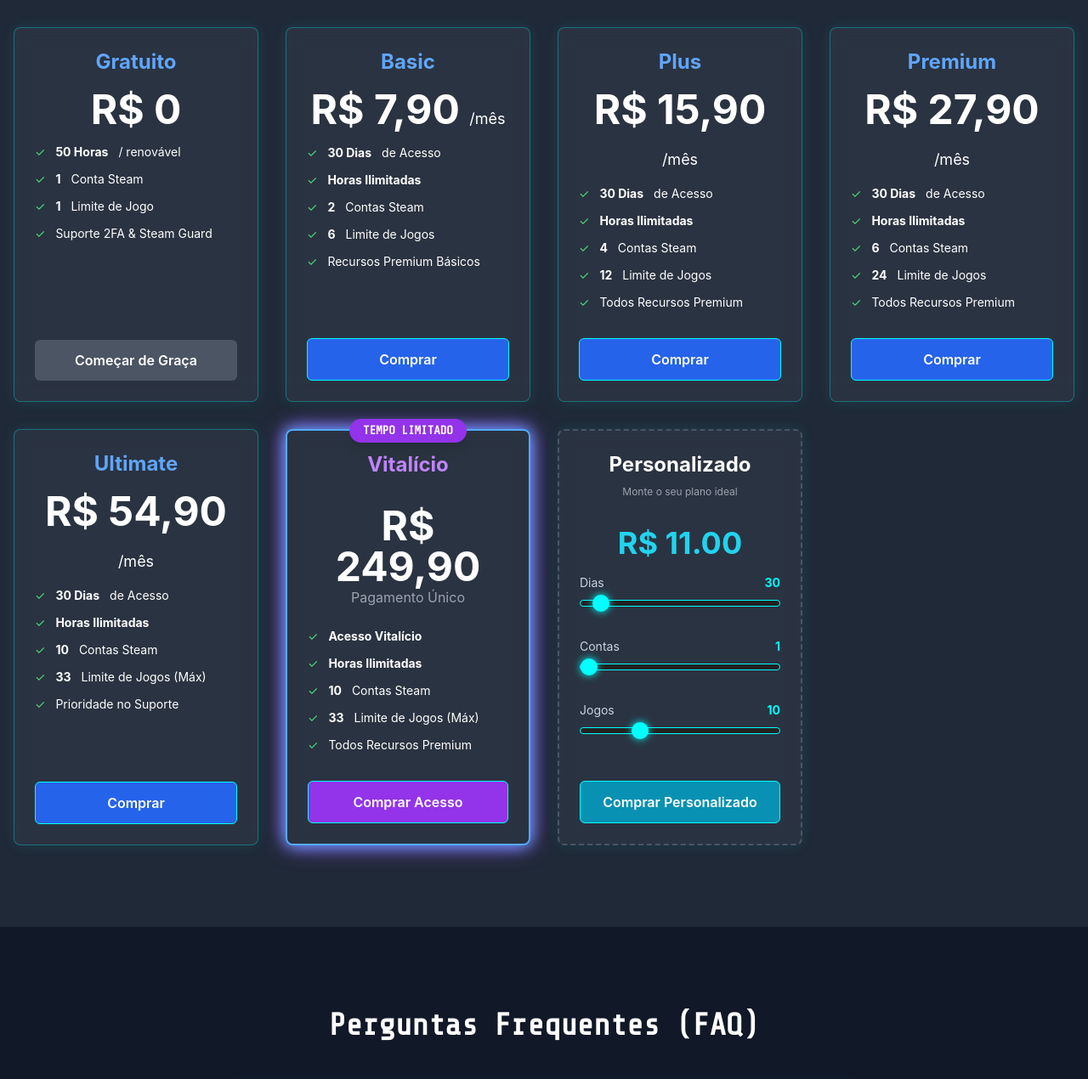
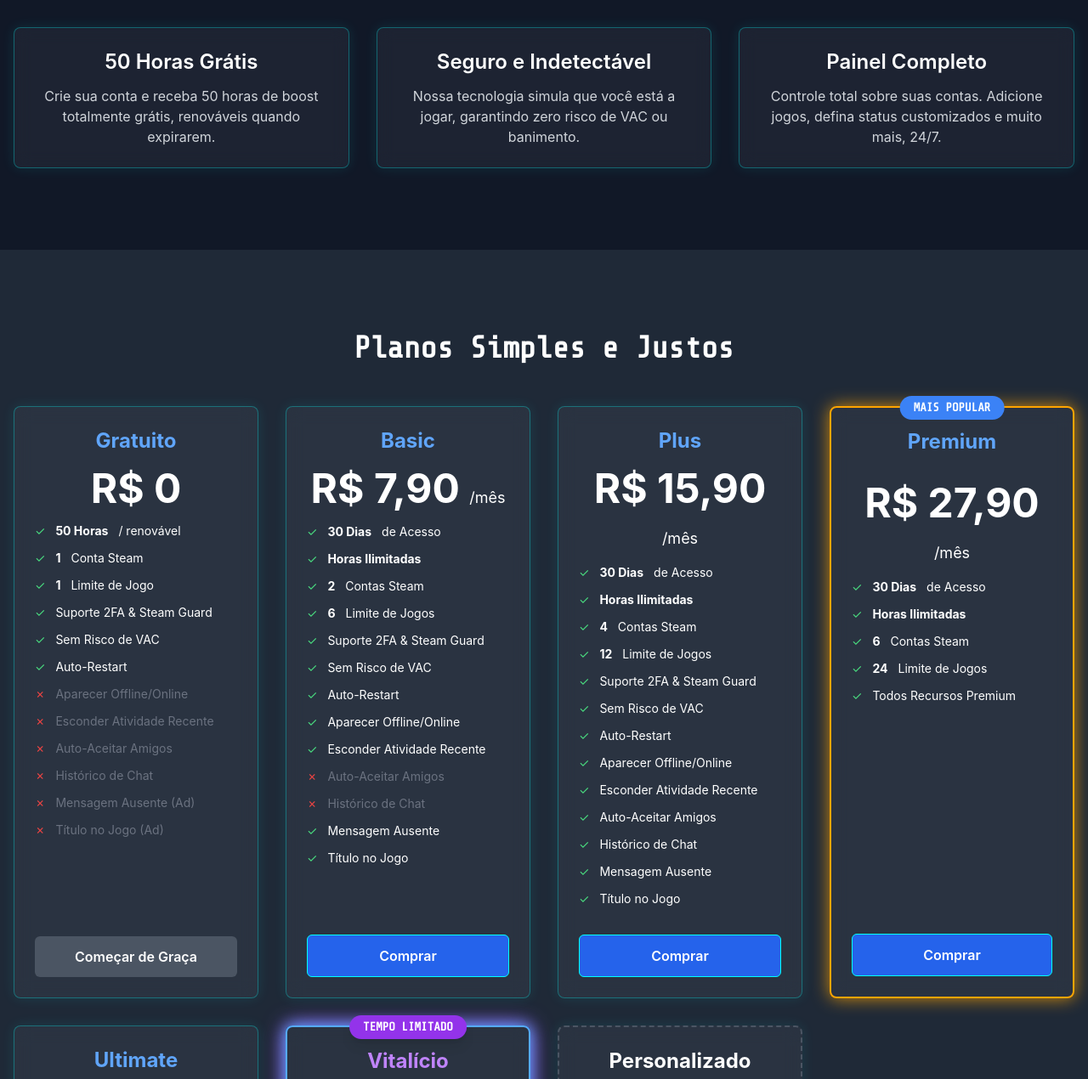
Before and after one commit to AkumaHalls/STF-Boost, a website: page public/index.html in a window 1280 px wide. Shown: the part 636-1906 px from the top of the page at 85% size. Drawn offline with nearby package versions, Linux system fonts and the light colour scheme; no server answers.

Commit message:
Update index.html

```diff
--- a/public/index.html
+++ b/public/index.html
@@ -9,7 +9,7 @@
     <link rel="preconnect" href="https://fonts.googleapis.com">
     <link rel="preconnect" href="https://fonts.gstatic.com" crossorigin>
     <link href="https://fonts.googleapis.com/css2?family=Share+Tech+Mono&display=swap" rel="stylesheet">
-    <link rel="stylesheet" href="/style.css?v=1.91">
+    <link rel="stylesheet" href="/style.css?v=1.92">
     <style>
         body {
             font-family: 'Inter', sans-serif;
@@ -19,6 +19,10 @@
         }
         .gradient-bg {
             background: linear-gradient(90deg, #0a0a14, #1E3A8A);
+        }
+        .feature-card {
+            /* Estilos base movidos para style.css, mas mantemos o apply aqui para Tailwind */
+            @apply rounded-lg p-6 flex flex-col;
         }
     </style>
 </head>
@@ -57,6 +61,30 @@
         </section>
     </main>
 
+    <section id="features" class="container mx-auto px-4 py-24">
+        <h2 class="text-4xl font-bold text-center mb-12 tech-font">Porquê escolher o <span class="text-blue-400">STF Boost</span>?</h2>
+        <div class="grid md:grid-cols-3 gap-8">
+            <div class="feature-card p-6 rounded-lg text-center">
+                <h3 class="text-2xl font-semibold mb-3">50 Horas Grátis</h3>
+                <p class="text-gray-300">
+                    Crie sua conta e receba 50 horas de boost totalmente grátis, renováveis quando expirarem.
+                </p>
+            </div>
+            <div class="feature-card p-6 rounded-lg text-center">
+                <h3 class="text-2xl font-semibold mb-3">Seguro e Indetectável</h3>
+                <p class="text-gray-300">
+                    Nossa tecnologia simula que você está a jogar, garantindo zero risco de VAC ou banimento.
+                </p>
+            </div>
+            <div class="feature-card p-6 rounded-lg text-center">
+                <h3 class="text-2xl font-semibold mb-3">Painel Completo</h3>
+                <p class="text-gray-300">
+                    Controle total sobre suas contas. Adicione jogos, defina status customizados e muito mais, 24/7.
+                </p>
+            </div>
+        </div>
+    </section>
+
     <section id="pricing" class="bg-gray-800 py-24">
         <div class="container mx-auto px-4">
             <h2 class="text-4xl font-bold text-center mb-12 tech-font">Planos Simples e Justos</h2>
@@ -71,6 +99,14 @@
                         <li class="flex items-center gap-3"><span class="text-green-400">✓</span> <strong>1</strong> Conta Steam</li>
                         <li class="flex items-center gap-3"><span class="text-green-400">✓</span> <strong>1</strong> Limite de Jogo</li>
                         <li class="flex items-center gap-3"><span class="text-green-400">✓</span> Suporte 2FA & Steam Guard</li>
+                        <li class="flex items-center gap-3"><span class="text-green-400">✓</span> Sem Risco de VAC</li>
+                        <li class="flex items-center gap-3"><span class="text-green-400">✓</span> Auto-Restart</li>
+                        <li class="flex items-center gap-3 text-gray-500"><span class="text-red-500">✗</span> Aparecer Offline/Online</li>
+                        <li class="flex items-center gap-3 text-gray-500"><span class="text-red-500">✗</span> Esconder Atividade Recente</li>
+                        <li class="flex items-center gap-3 text-gray-500"><span class="text-red-500">✗</span> Auto-Aceitar Amigos</li>
+                        <li class="flex items-center gap-3 text-gray-500"><span class="text-red-500">✗</span> Histórico de Chat</li>
+                        <li class="flex items-center gap-3 text-gray-500"><span class="text-red-500">✗</span> Mensagem Ausente (Ad)</li>
+                        <li class="flex items-center gap-3 text-gray-500"><span class="text-red-500">✗</span> Título no Jogo (Ad)</li>
                     </ul>
                     <a href="/register" class="mt-auto w-full text-center bg-gray-600 px-6 py-3 rounded-md font-semibold hover:bg-gray-500 transition-colors">
                         Começar de Graça
@@ -85,7 +121,15 @@
                         <li class="flex items-center gap-3"><span class="text-green-400">✓</span> <strong>Horas Ilimitadas</strong></li>
                         <li class="flex items-center gap-3"><span class="text-green-400">✓</span> <strong>2</strong> Contas Steam</li>
                         <li class="flex items-center gap-3"><span class="text-green-400">✓</span> <strong>6</strong> Limite de Jogos</li>
-                        <li class="flex items-center gap-3"><span class="text-green-400">✓</span> Recursos Premium Básicos</li>
+                        <li class="flex items-center gap-3"><span class="text-green-400">✓</span> Suporte 2FA & Steam Guard</li>
+                        <li class="flex items-center gap-3"><span class="text-green-400">✓</span> Sem Risco de VAC</li>
+                        <li class="flex items-center gap-3"><span class="text-green-400">✓</span> Auto-Restart</li>
+                        <li class="flex items-center gap-3"><span class="text-green-400">✓</span> Aparecer Offline/Online</li>
+                        <li class="flex items-center gap-3"><span class="text-green-400">✓</span> Esconder Atividade Recente</li>
+                        <li class="flex items-center gap-3 text-gray-500"><span class="text-red-500">✗</span> Auto-Aceitar Amigos</li>
+                        <li class="flex items-center gap-3 text-gray-500"><span class="text-red-500">✗</span> Histórico de Chat</li>
+                        <li class="flex items-center gap-3"><span class="text-green-400">✓</span> Mensagem Ausente</li>
+                        <li class="flex items-center gap-3"><span class="text-green-400">✓</span> Título no Jogo</li>
                     </ul>
                     <button data-plan="Basic" class="purchase-button mt-auto w-full text-center bg-blue-600 px-6 py-3 rounded-md font-semibold hover:bg-blue-700 transition-colors">
                         Comprar
@@ -100,15 +144,24 @@
                         <li class="flex items-center gap-3"><span class="text-green-400">✓</span> <strong>Horas Ilimitadas</strong></li>
                         <li class="flex items-center gap-3"><span class="text-green-400">✓</span> <strong>4</strong> Contas Steam</li>
                         <li class="flex items-center gap-3"><span class="text-green-400">✓</span> <strong>12</strong> Limite de Jogos</li>
-                        <li class="flex items-center gap-3"><span class="text-green-400">✓</span> Todos Recursos Premium</li>
+                        <li class="flex items-center gap-3"><span class="text-green-400">✓</span> Suporte 2FA & Steam Guard</li>
+                        <li class="flex items-center gap-3"><span class="text-green-400">✓</span> Sem Risco de VAC</li>
+                        <li class="flex items-center gap-3"><span class="text-green-400">✓</span> Auto-Restart</li>
+                        <li class="flex items-center gap-3"><span class="text-green-400">✓</span> Aparecer Offline/Online</li>
+                        <li class="flex items-center gap-3"><span class="text-green-400">✓</span> Esconder Atividade Recente</li>
+                        <li class="flex items-center gap-3"><span class="text-green-400">✓</span> Auto-Aceitar Amigos</li>
+                        <li class="flex items-center gap-3"><span class="text-green-400">✓</span> Histórico de Chat</li>
+                        <li class="flex items-center gap-3"><span class="text-green-400">✓</span> Mensagem Ausente</li>
+                        <li class="flex items-center gap-3"><span class="text-green-400">✓</span> Título no Jogo</li>
                     </ul>
                     <button data-plan="Plus" class="purchase-button mt-auto w-full text-center bg-blue-600 px-6 py-3 rounded-md font-semibold hover:bg-blue-700 transition-colors">
                         Comprar
                     </button>
                 </div>
 
-                <div class="feature-card">
-                    <h3 class="text-2xl font-bold text-center text-blue-400">Premium</h3>
+                <div class="feature-card premium-highlight relative">
+                    <span class="absolute top-0 -translate-y-1/2 left-1/2 -translate-x-1/2 bg-blue-500 text-white text-sm font-bold px-4 py-1 rounded-full tech-font z-10">MAIS POPULAR</span>
+                    <h3 class="text-2xl font-bold text-center mb-4 text-blue-400 relative z-20">Premium</h3>
                     <div class="text-5xl font-bold text-center my-4">R$ 27,90 <span class="text-lg font-normal">/mês</span></div>
                     <ul class="space-y-3 mb-8 text-sm flex-grow">
                         <li class="flex items-center gap-3"><span class="text-green-400">✓</span> <strong>30 Dias</strong> de Acesso</li>
@@ -193,12 +246,17 @@
                 <h3 class="text-lg font-semibold">Posso levar banimento (VAC)?</h3>
                 <p class="text-gray-300 pt-2">Não. Nosso serviço não interage com nenhum arquivo de jogo. Ele apenas simula para a Steam que o jogo está "aberto". É 100% seguro e usado por milhares de pessoas.</p>
             </div>
+            <div class="feature-card rounded-lg p-4">
+                <h3 class="text-lg font-semibold">Posso jogar enquanto o boost está ativo?</h3>
+                <p class="text-gray-300 pt-2">Sim, mas com uma limitação da Steam: você não pode estar "Em Jogo" em dois locais ao mesmo tempo. Ao abrir um jogo no seu PC, a Steam irá pausar o boost automaticamente. Quando você fechar o jogo, o boost retomará.</p>
+            </div>
         </div>
     </section>
 
     <footer class="bg-gray-950 py-12">
         <div class="container mx-auto px-4 text-center text-gray-400">
             <p>&copy; 2025 STF Boost. Todos os direitos reservados.</p>
+            <p class="text-sm pt-2">Este é um projeto fictício. A Steam e todos os logotipos são marcas registadas da Valve Corporation.</p>
         </div>
     </footer>
 
```
